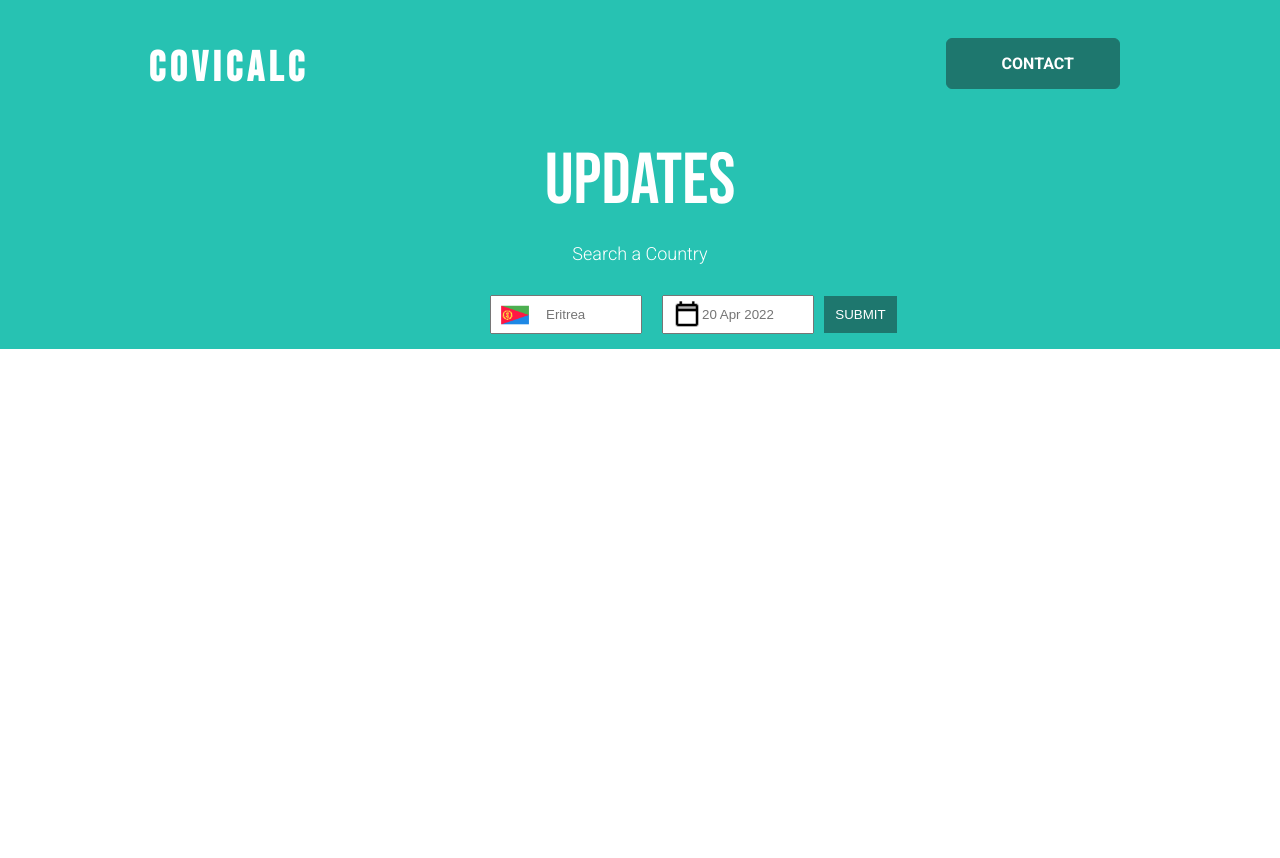
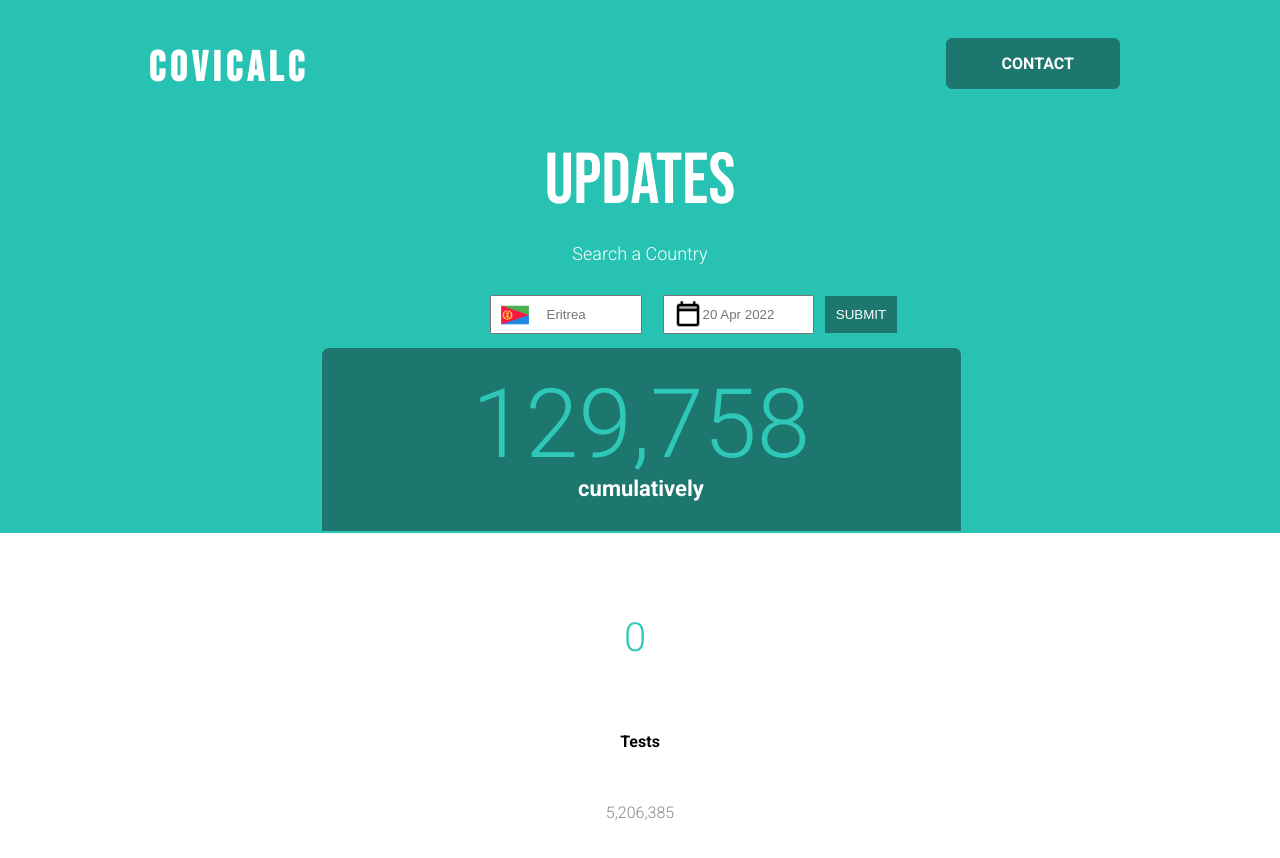
Before and after one commit to Benhur-me/Task-force-challenge, a plain HTML site: page index.html in a window 1280 px wide. Before the commit the page ends 800 px from the top, so only its background shows below. Drawn offline with nearby package versions, Linux system fonts and the light colour scheme.

Commit message:
Adding cumulative

```diff
--- a/index.css
+++ b/index.css
@@ -104,8 +104,7 @@ body{
     border: 1px solid #27c2b2;
     width: 50%;
     margin: 0 auto;
-    padding-right: 20px;
-    padding-right: 1px;
+    margin-bottom: -1px;
 }
 .submit{
     border: px solid #27c2b2;
@@ -113,15 +112,93 @@ body{
     display: inline-block;
     margin-left: 30px;
     margin-right: 0px;
+
 }
 .submit_button{
     padding: 10px;
     background-color: #1e776e;
     border: 1px solid #1e776e;
     color: #fff;
+    cursor: pointer;
 }
 .wrap{
     border: 1px solid #27c2b2;
     background-color: #27c2b2;
     margin-top: 10px;
 }
+
+.cumulative{
+    border: 1px solid #2fc8b8;
+    width: 100%;
+    text-align: center;
+    color: #fff;
+    display: flex;
+    flex-direction: column;
+    justify-content: center;
+    align-items: center;
+    flex: 1 1;
+    background: #1e776e;
+    margin: 0 150px;
+    border-radius: 8px 8px 0 0;
+    margin: 0 auto;
+    font-family: "Roboto";
+}
+.cumulative_numbers{
+    font-size: 96px;
+    color: #2fc8b8;
+    margin-top: 20px;
+}
+.cumulative_text{
+    border: px solid black;
+    font-size: 22px;
+    font-weight: 700;
+    margin-top: -100px;
+    margin-bottom: 30px;
+}
+
+.shadow{
+        border: px solid #333;
+        width: 50%;
+        text-align: center;
+        color: #fff;
+        display: flex;
+        flex-direction: column;
+        justify-content: center;
+        align-items: center;
+        flex: 1 1;
+        background: #fff;
+        height: 40vh;
+        margin: 0 auto;
+        font-family: "Roboto";
+        margin-bottom: 5px;
+        color: #000;
+
+}
+.shadow_paragraph{
+    float: left;
+    border: px solid black;
+    margin-left: 10px;
+}
+.zero{
+    border: px solid black;
+    color: red;
+    width: 100%;
+    margin-left: 50px;
+    margin-right: 30px;
+    font-size: 40px;
+    color: #2fc8b8;
+    padding-top: 30px;
+    margin-left: 20px;
+}
+.test{
+    width: 200px;
+    font-size: 16px;
+    font-weight: 700;
+    color: #000;
+    padding: 15px;
+}
+.texts{
+    font-size: 16px;
+    color: #888;
+    padding: 5px;
+}
--- a/index.html
+++ b/index.html
@@ -40,7 +40,18 @@
                 <div class="submit">
                     <button class="submit_button">SUBMIT</button>
                 </div>
+                <div class="cumulative">
+                    <p class="cumulative_numbers">129,758</p>
+                    <p class="cumulative_text">cumulatively</p>
+                </div>
         </div>
+        </div>
+        <div class="shadow">
+            <p class="zero">0</p>
+            <p class="test">Tests</p>
+            <p class="texts">5,206,385</p>
+
+
         </div>
 
 
```
Also changed, not shown: Asia.png (added), north.png (added).
